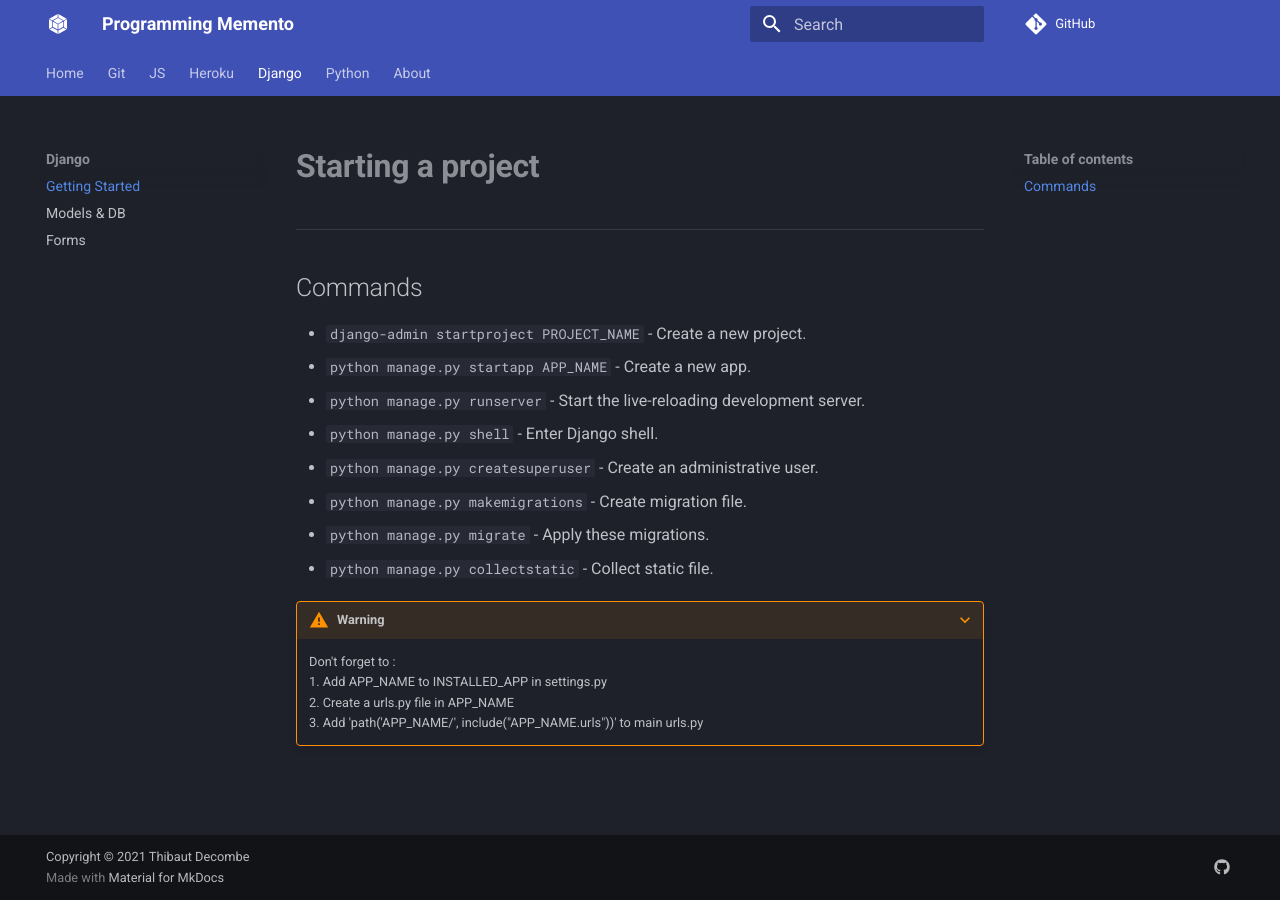
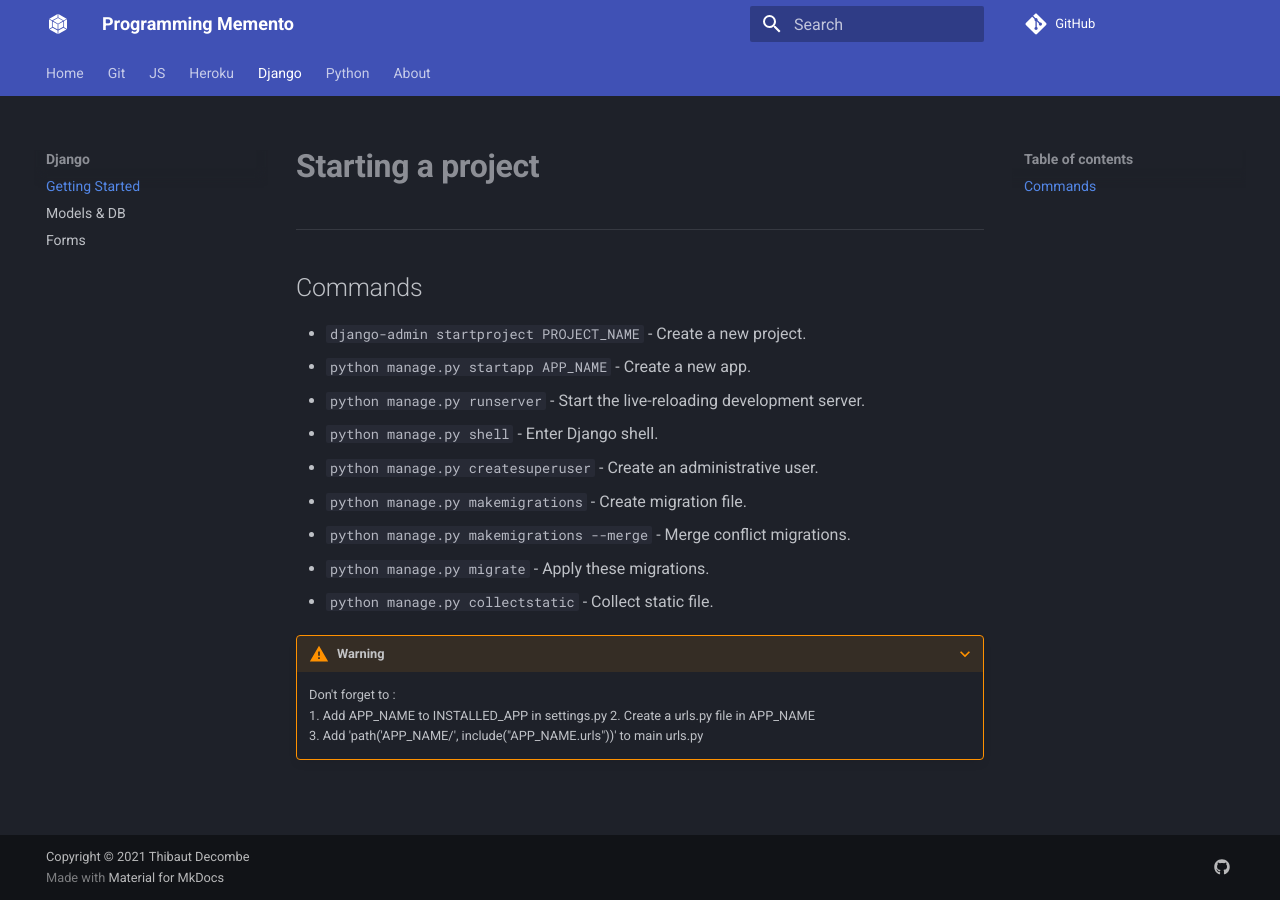
Before and after one commit to UnknownPlatypus/programming-memento, an MkDocs documentation site: the page built from docs/django/getting_started.md, in a window 1280 px wide. Built offline with MkDocs 1.6.1 and Material for MkDocs 9.7.7, drawn with Linux system fonts in a browser that asks for light colours; comment, search, counter and statistics services are not loaded.

Commit message:
Add makemigrations --merge

```diff
--- a/docs/django/getting_started.md
+++ b/docs/django/getting_started.md
@@ -9,6 +9,7 @@
 * `python manage.py shell` - Enter Django shell.
 * `python manage.py createsuperuser` - Create an administrative user.
 * `python manage.py makemigrations` - Create migration file.
+* `python manage.py makemigrations --merge` - Merge conflict migrations.
 * `python manage.py migrate` - Apply these migrations.
 * `python manage.py collectstatic` - Collect static file.
 
```
